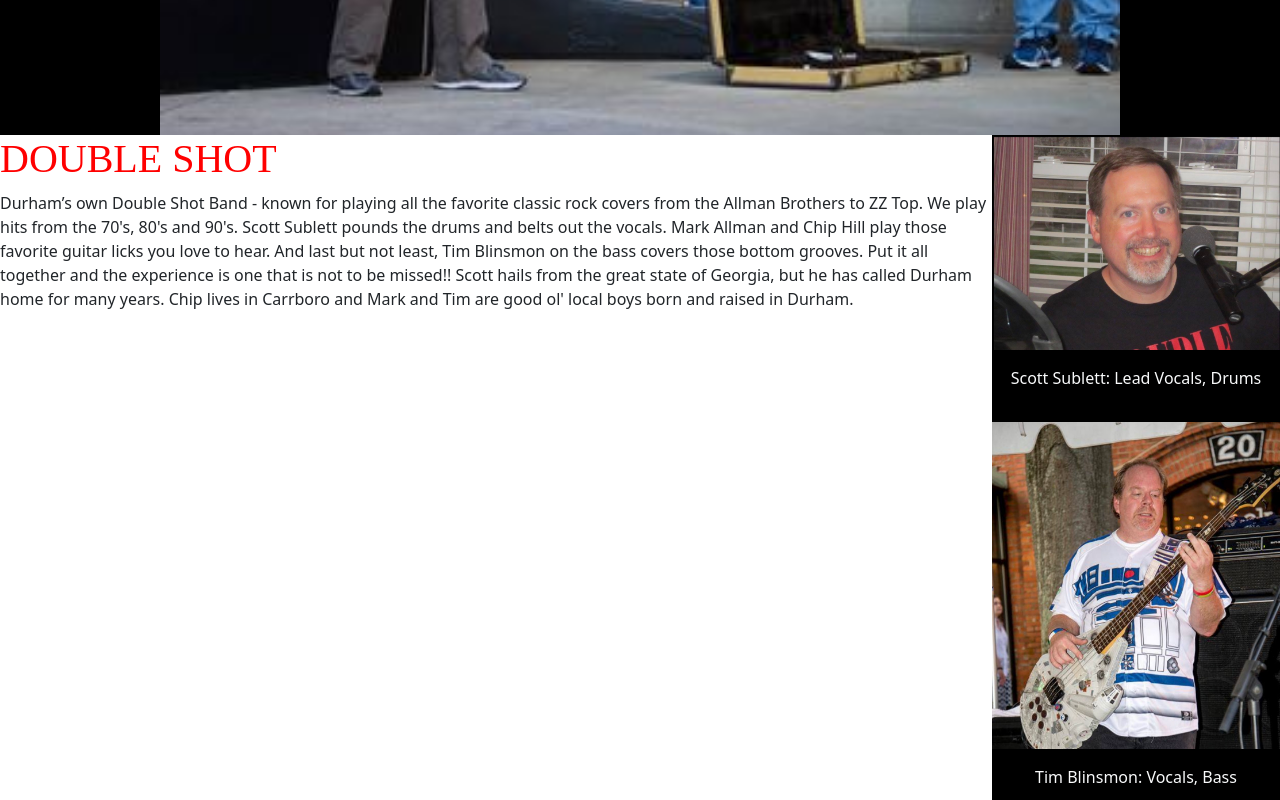
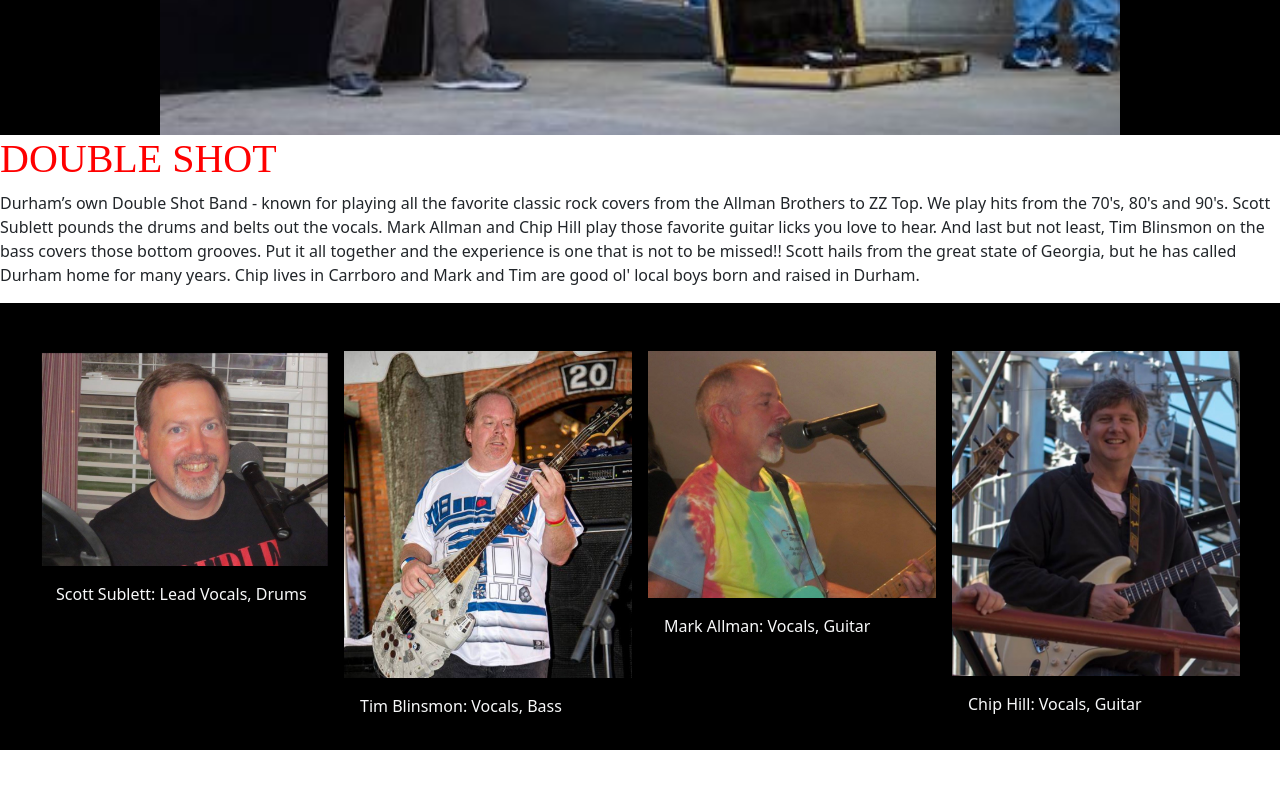
Before and after one commit to roo116/double-shot, a React (Create React App) app: page / in a window 1280 px wide. Shown: the part 720-1520 px from the top of the page. After the commit the page ends 1470 px from the top, so only its background shows below. Built offline with nearby package versions, Linux system fonts and the light colour scheme; a web font is replaced by a local one.

Commit message:
fixed some flex issues with photos

```diff
--- a/src/components/About.js
+++ b/src/components/About.js
@@ -18,8 +18,8 @@ const About = () => {
     { name: "Chip Hill", img: chip, caption: "Vocals, Guitar" },
   ];
   return (
-    <div className="about-container d-flex flex-column flex-sm-row">
-      <div className="about-text">
+    <div className="about-container bg-black d-flex flex-wrap flex-column flex-sm-row">
+      <div className="about-text bg-white mb-5">
         <h2 className="ds-font">DOUBLE SHOT</h2>
         <p>
           Durham’s own Double Shot Band - known for playing all the favorite
@@ -35,9 +35,9 @@ const About = () => {
         </p>
       </div>
 
-      <div className="about-photo d-flex flex-column flex-sm-row flex-wrap justify-content-around">
+      <div className="about-photo d-flex flex-wrap justify-content-around mx-auto">
       {members.map((member) => (
-                <div className="card border-0">
+                <div className="card border-0 mx-2" key={member.name}>
                 <img src={member.img} className="card-img rounded-0" alt={member.name} />
                 <div className="card-body bg-black text-light">
                   <p>{member.name}: {member.caption}</p>
--- a/src/index.css
+++ b/src/index.css
@@ -55,22 +55,8 @@ img {
   background-color: black;
 }
 
-.photo-card {
-  position: relative;
-}
 .card {
   width: 18rem;
-  border-color: none;
-  border-radius: none;
-}
-
-.card-img{
-  border: none;
-  border-radius: none;
-}
-
-.card-body {
-  text-align: center;
 }
 
 @media screen and (min-width: 768px) {
```
